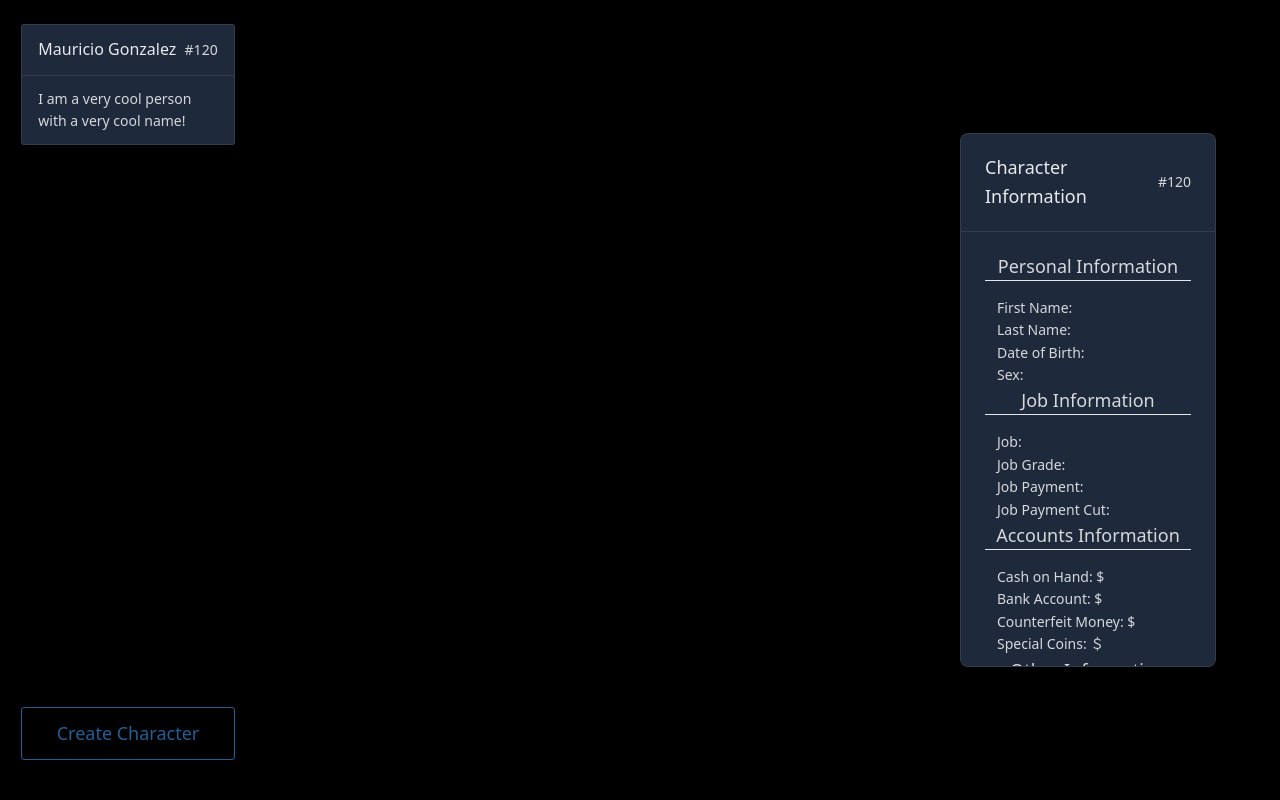
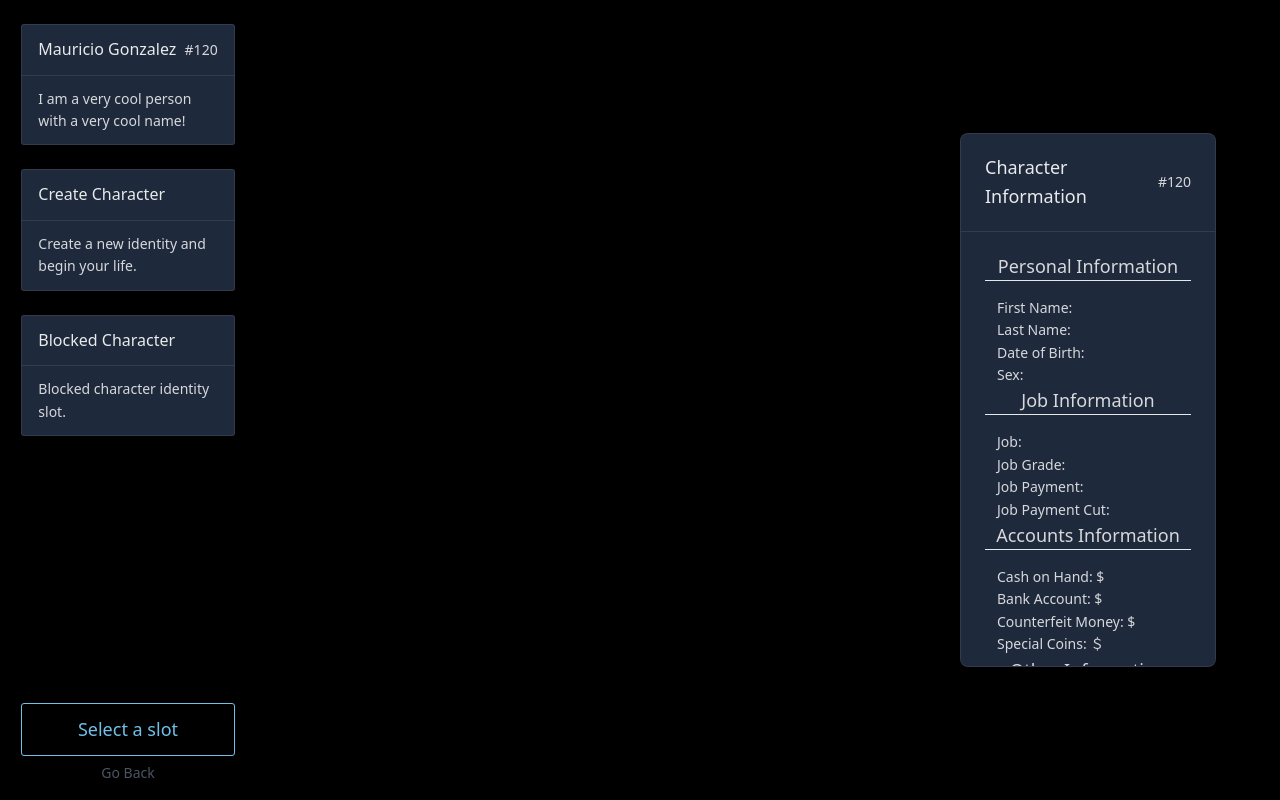
Before and after one commit to AtlasFw/atl-identity, a Vue app in the folder web/: page / in a window 1280 px wide. Built offline with nearby package versions, Linux system fonts and the light colour scheme; a small style sheet from the web is missing.

Commit message:
feat(web/multicharacter): added disabled + button color change

```diff
--- a/web/src/App.vue
+++ b/web/src/App.vue
@@ -17,13 +17,29 @@ const state = reactive({
         dob: '01/01/2000',
         sex: 'female',
         quote: 'I am a very cool person with a very cool name!'
+      },
+      {
+        char_id: 'create',
+        firstname: 'Create',
+        lastname: 'Character',
+        quote: 'Create a new identity and begin your life.'
+      },
+      {
+        char_id: 'blocked',
+        firstname: 'Blocked',
+        lastname: 'Character',
+        quote: 'Blocked character identity slot.'
       }
-    ],
-    selected: new Map()
+    ]
   }
 })
 
 const switchState = (type) => {
+  if (type === 'login') {
+    state.login = true
+    state.multicharacter.state = false
+    return;
+  }
   if (state.login) {
     state.login = false
   }
@@ -38,7 +54,9 @@ const switchState = (type) => {
           <transition name="fade">
             <Intro v-if="state.login" @startmulticharacter="switchState"/>
           </transition>
-          <Multicharacter v-if="state.multicharacter.state" :active="true" :chars="state.multicharacter.characters"/>
+          <transition name="fade">
+            <Multicharacter v-if="state.multicharacter.state" @startlogin="switchState" :chars="state.multicharacter.characters"/>
+          </transition>
         </n-dialog-provider>
       </n-config-provider>
     </div>
--- a/web/src/views/Intro.vue
+++ b/web/src/views/Intro.vue
@@ -16,7 +16,7 @@ const handleLeave = () => {
 
 <template>
   <div class="h-full w-full flex items-center justify-end flex-col">
-      <NButton @click="$emit('startmulticharacter', 'multicharacter')" class="w-64 h-14 text-lg" :focusable="false" color="#215F96" ghost strong type="info">Get Started</NButton>
+      <NButton @click="$emit('startmulticharacter', 'multicharacter')" class="w-64 h-14 text-lg" :focusable="false" ghost strong type="info">Get Started</NButton>
       <NButton @click="handleLeave" class="mb-5 mt-2.5 text-gray-600 hover:underline" text ghost strong type="error">Leave</NButton>
   </div>
 </template>
--- a/web/src/views/Multicharacter.vue
+++ b/web/src/views/Multicharacter.vue
@@ -1,43 +1,86 @@
 <script setup>
 import { NCard, NButton, NSkeleton } from 'naive-ui'
-import { ref, defineProps } from 'vue'
+import { ref, reactive, defineProps } from 'vue'
 defineProps({
-  active: {
-    type: Boolean,
-    default: true
-  },
   chars: {
     type: Array,
     required: false
   }
 })
+
+const charBtnText = ref('Select a slot')
+const data = reactive({
+  selected: null,
+  id: true,
+  char: true,
+})
+const setSelected = ({currentTarget}) => {
+  if (currentTarget.tagName !== 'DIV') return;
+
+  if (data.selected) {
+    if (data.disabled) {
+      data.disabled = false;
+    }
+    data.selected.classList.remove("ring-4", "ring-sky-600", "ring-red-600");
+    if (data.selected === currentTarget) {
+      data.selected = null;
+      data.char = null;
+      charBtnText.value = "Select a Slot";
+      return;
+    }
+  }
+
+  data.selected = currentTarget;
+  switch (currentTarget.getAttribute("data-char-id")) {
+    case "create":
+      data.id = "create";
+      data.char = null;
+      charBtnText.value = "Create Character";
+      break;
+    case "blocked":
+      data.disabled = true;
+      data.id = null;
+      data.char = null;
+      charBtnText.value = "Blocked Character";
+      currentTarget.classList.add("ring-4", "ring-red-600");
+      return;
+    default:
+      data.id = parseInt(currentTarget.getAttribute("data-char-id"));
+      data.char = currentTarget.getAttribute("data-char");
+      charBtnText.value = "Select Character";
+      break;
+  }
+  currentTarget.classList.add("ring-4", "ring-sky-600");
+}
+
 </script>
 
 <template>
   <div class="h-full w-full grid grid-cols-10">
     <div class="h-full overflow-hidden col-span-2">
       <div class="h-5/6 flex flex-col items-center justify-start scrollbar scroll-smooth scrollbar-thin scrollbar-track-slate-800 scrollbar-thumb-slate-700">
-        <NCard class="w-5/6 bg-slate-800 mt-6" size="small" :segmented="{ content: true }" v-for="(char, index) in chars" :key="index" :title="`${char.firstname} ${char.lastname}`">
-          <template #header-extra>#{{ char.char_id }}</template>
+        <NCard class="w-5/6 bg-slate-800 mt-6" size="small" :segmented="{ content: true }" v-for="(char, index) in chars" :key="index" :data-char-id="char.char_id" :data-char="char" :title="`${char.firstname} ${char.lastname}`" @click="setSelected">
+          <template v-if="char.char_id !== 'create' && char.char_id !== 'blocked'" #header-extra>#{{ char.char_id  }}</template>
           {{ char.quote }}
         </NCard>
       </div>
-      <div class="h-1/6 flex justify-center items-center overflow-hidden">
-        <NButton class="w-5/6 h-2/5 text-lg" :focusable="false" color="#215F96" ghost strong type="info">Create Character</NButton>
+      <div class="h-1/6 flex flex-col items-center justify-end overflow-hidden">
+        <NButton class="w-5/6 h-2/5 text-lg" :focusable="false" ghost strong :disabled="data.disabled" :type="data.disabled ?  'error' : 'info'">{{ charBtnText }}</NButton>
+        <NButton @click="$emit('startlogin', 'login')" class="mb-5 mt-2.5 text-gray-600 hover:underline" text ghost strong type="error">Go Back</NButton>
       </div>
     </div>
     <div class="h-full col-span-5"></div>
     <div class="relative h-full col-span-3 flex justify-center items-center">
       <NCard class="relative w-4/6 h-4/6 rounded-lg bg-slate-800 scrollbar scroll-smooth" n-skeleton size="medium" :segmented="{ content: true, footer: 'soft'}">
         <template #header>
-          <n-skeleton v-if="!active" text width="55%"/>
+          <n-skeleton v-if="!data.char" text width="55%"/>
           <template v-else>
             Character Information
           </template>
         </template>
-        <template #header-extra v-if="!active">#</template>
+        <template #header-extra v-if="!data.char">#</template>
         <template #header-extra v-else>#120</template>
-        <n-skeleton v-if="!active" text width="60%"/>
+        <n-skeleton v-if="!data.char" :repeat="20" text width="60%"/>
         <template v-else>
           <div class="relative">
             <h2 class="text-lg font-medium border-b-1 text-center mb-4">Personal Information</h2>
```
